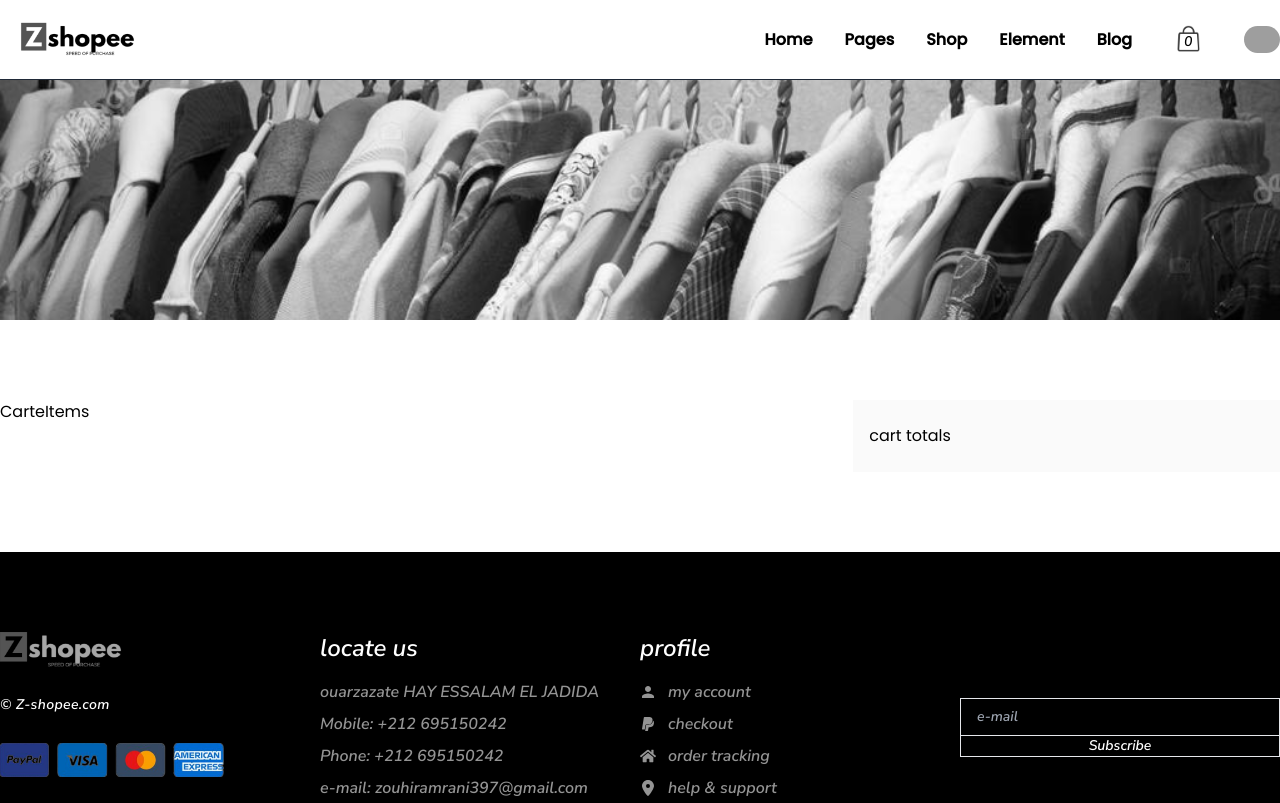
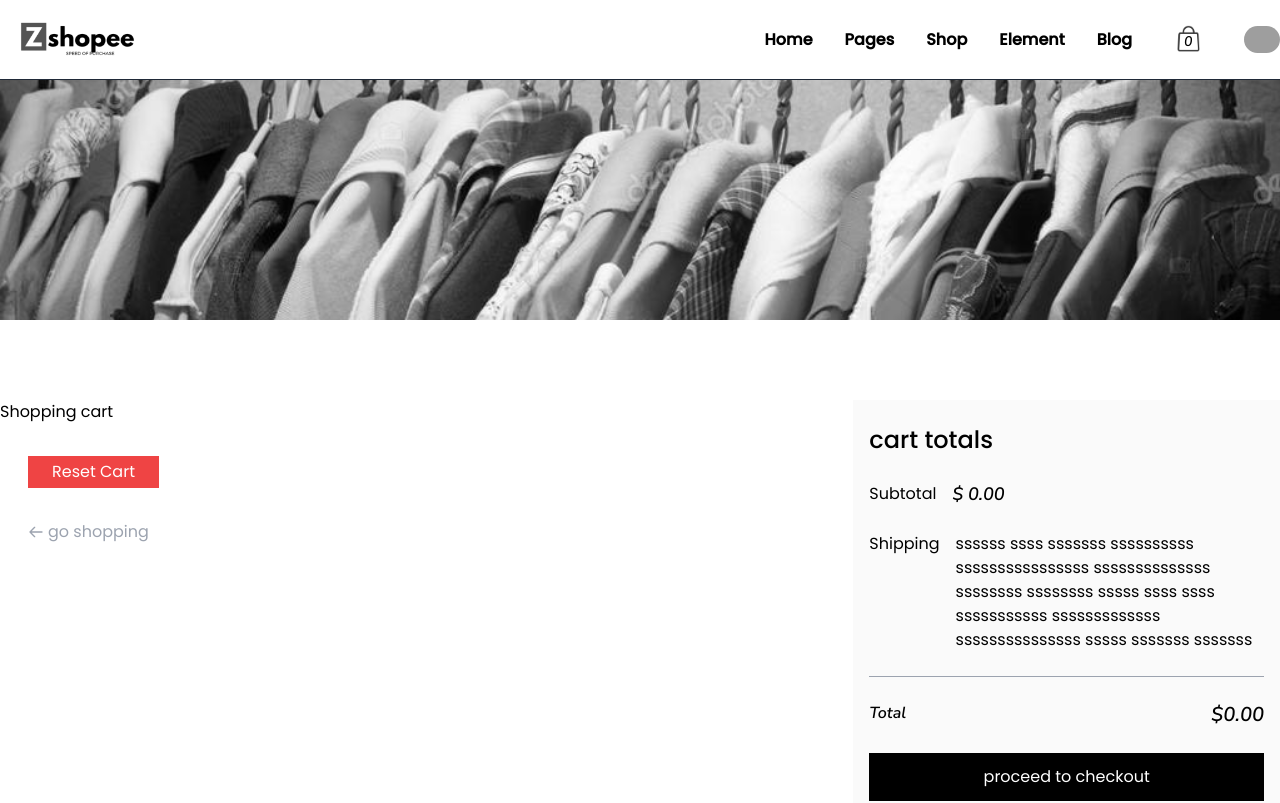
Before and after one commit to AmraniZouhir/Zo-Shopee, a React (Create React App) app: page /Cart in a window 1280 px wide. Shown: the top 803 px of the page. Built offline with nearby package versions, Linux system fonts and the light colour scheme; grey boxes are pictures that could not be loaded.

Commit message:
Shopping cart and cart totals function

```diff
--- a/src/commponents/CarteItems.js
+++ b/src/commponents/CarteItems.js
@@ -1,7 +1,122 @@
-import React from 'react'
+import React from "react";
+import { useDispatch, useSelector } from "react-redux";
+import { MdOutlineClose } from "react-icons/md";
+import {
+  DencreamentQuantity,
+  IncreamentQuantity,
+  deleteItems,
+  resetCart,
+} from "../Redux/Z-shopeeSlice";
+import { toast } from "react-toastify";
+import { ToastContainer } from "react-toastify";
+import { Link } from "react-router-dom";
+import { HiOutlineArrowLeft } from "react-icons/hi";
 
 export default function CarteItems() {
+  const dispatche = useDispatch();
+  const prodactData = useSelector((state) => state.ZshopeeSlic.prodactData);
+
   return (
-    <div className='w-2/3 pr-10'>CarteItems</div>
-  )
+    <div className="w-2/3 pr-10">
+      <div className="w-full">
+        <h2>Shopping cart</h2>
+      </div>
+      <div>
+        {prodactData.map((item) => (
+          <div
+            key={item._id}
+            className="flex items-center justify-between gap-6 mt-6"
+          >
+            <div className="flex items-center gap-3">
+              <MdOutlineClose
+                onClick={() =>
+                  dispatche(deleteItems(item._id)) &
+                  toast.error(`${item.title} is removed`)
+                }
+                className="text-xl text-gray-600 hover:text-red-600 cursor-pointer duration-300"
+              />
+              <img
+                className="w-32 h-32 object-cover"
+                src={item.image}
+                alt="image"
+              />
+            </div>
+            <h2 className="w-52">{item.title}</h2>
+            <p className="w-10">${item.price}</p>
+
+            <div className="w-52 flex items-center justify-between text-gray-500 gap-4 border p-3">
+              <p className="text-sm">Quantity</p>
+              <div className="flex items-center gap-4 text-sm font-semibold">
+                <span
+                  onClick={() =>
+                    dispatche(
+                      DencreamentQuantity({
+                        _id: item._id,
+                        image: item.image,
+                        title: item.title,
+                        price: item.price,
+                        description: item.description,
+                        quantity: 1,
+                      })
+                    )
+                  }
+                  className="border h-5 font-normal text-lg flex items-center justify-center px-2 hover:bg-gray-700 hover:text-white cursor-pointer duration-300 active:bg-black"
+                >
+                  -
+                </span>
+                <span>{item.quantity}</span>
+                <span
+                  onClick={() =>
+                    dispatche(
+                      IncreamentQuantity({
+                        _id: item._id,
+                        image: item.image,
+                        title: item.title,
+                        price: item.price,
+                        description: item.description,
+                        quantity: 1,
+                      })
+                    )
+                  }
+                  className="border h-5 font-normal text-lg flex items-center justify-center px-2 hover:bg-gray-700 hover:text-white cursor-pointer duration-300 active:bg-black"
+                >
+                  +
+                </span>
+              </div>
+            </div>
+
+            <p className="w-14 ">${item.quantity * item.price}</p>
+          </div>
+        ))}
+      </div>
+      <button
+        onClick={() =>
+          dispatche(resetCart()) & toast.error("Your Cart is Empty !!")
+        }
+        className="bg-red-500 text-white mt-8 ml-7 py-1 px-6 hover:bg-red-800 duration-300"
+      >
+        Reset Cart
+      </button>
+      <Link to="/">
+        <button className="mt-8 ml-7 flex items-center gap-1 text-gray-400 hover:text-black duration-300">
+          <span>
+            <HiOutlineArrowLeft />
+          </span>
+          go shopping
+        </button>
+      </Link>
+      <ToastContainer
+        position="top-left"
+        autoClose={3000}
+        hideProgressBar={false}
+        newestOnTop={false}
+        closeOnClick
+        rtl={false}
+        pauseOnFocusLoss
+        draggable
+        pauseOnHover
+        theme="dark"
+      />
+    </div>
+  );
 }
--- a/src/pages/Carte.js
+++ b/src/pages/Carte.js
@@ -1,24 +1,54 @@
-import React from 'react'
-import { useSelector } from 'react-redux'
-import { ImageProdact, imageprodactt } from '../assets'
-import CarteItems from '../commponents/CarteItems'
+import React, { useEffect, useState } from "react";
+import { useSelector } from "react-redux";
+import { ImageProdact, imageprodactt } from "../assets";
+import CarteItems from "../commponents/CarteItems";
 
 export default function Carte() {
+  const prodactData = useSelector((state) => state.ZshopeeSlic.prodactData);
+  const [totalAmt,setTotalAmt] = useState("");
 
-  const prodactData = useSelector((state)=> state.ZshopeeSlic.prodactData)
-  console.log(prodactData)
+  useEffect(()=>{
+    let price = 0;
+    prodactData.map((item)=>{
+      price += item.price * item.quantity
+      return price
+
+    });
+    setTotalAmt(price.toFixed(2))
+  })
   return (
     <div>
-      <img className='w-full  h-60 object-cover' src={imageprodactt} alt='image'/>
-      <div className='max-w-screen-xl mx-auto py-20 flex'>
-        <CarteItems/>
-        <div className='w-1/3 bg-[#fafafa] py-6 px-4'>
-          <div>
-            <h2>cart totals</h2>
+      <img
+        className="w-full  h-60 object-cover"
+        src={imageprodactt}
+        alt="image"
+      />
+      <div className="max-w-screen-xl mx-auto py-20 flex">
+        <CarteItems />
+        <div className="w-1/3 bg-[#fafafa] py-6 px-4">
+          <div className="flex flex-col gap-6 border-b-[1px] border-b-gray-400 pb-6">
+            <h2 className="text-2xl font-medium">cart totals</h2>
+            <p className="flex items-center gap-4 text-base">
+              Subtotal{" "}
+              <span className="font-TitelFont font-bold text-lg">$ {totalAmt}</span>
+              <span></span>
+            </p>
+            <p className="flex items-start gap-4 text-base">
+              Shipping{" "}
+              <span>
+                ssssss ssss sssssss ssssssssss ssssssssssssssss ssssssssssssss ssssssss ssssssss
+                sssss ssss ssss sssssssssss sssssssssssss sssssssssssssss
+                sssss sssssss sssssss
+              </span>
+            </p>
           </div>
+          <p className="font-TitelFont font-semibold flex justify-between mt-6">
+            Total <span className="text-xl font-bold">${totalAmt}</span>
+          </p>
+          <button className="text-base bg-black text-white w-full py-3 mt-6 hover:bg-gray-800 duration-100">proceed to checkout</button>
         </div>
       </div>
+
     </div>
-
-  )
+  );
 }
```
Also changed, not shown: src/commponents/DetailsProduct.js (+35 -19 lines).
